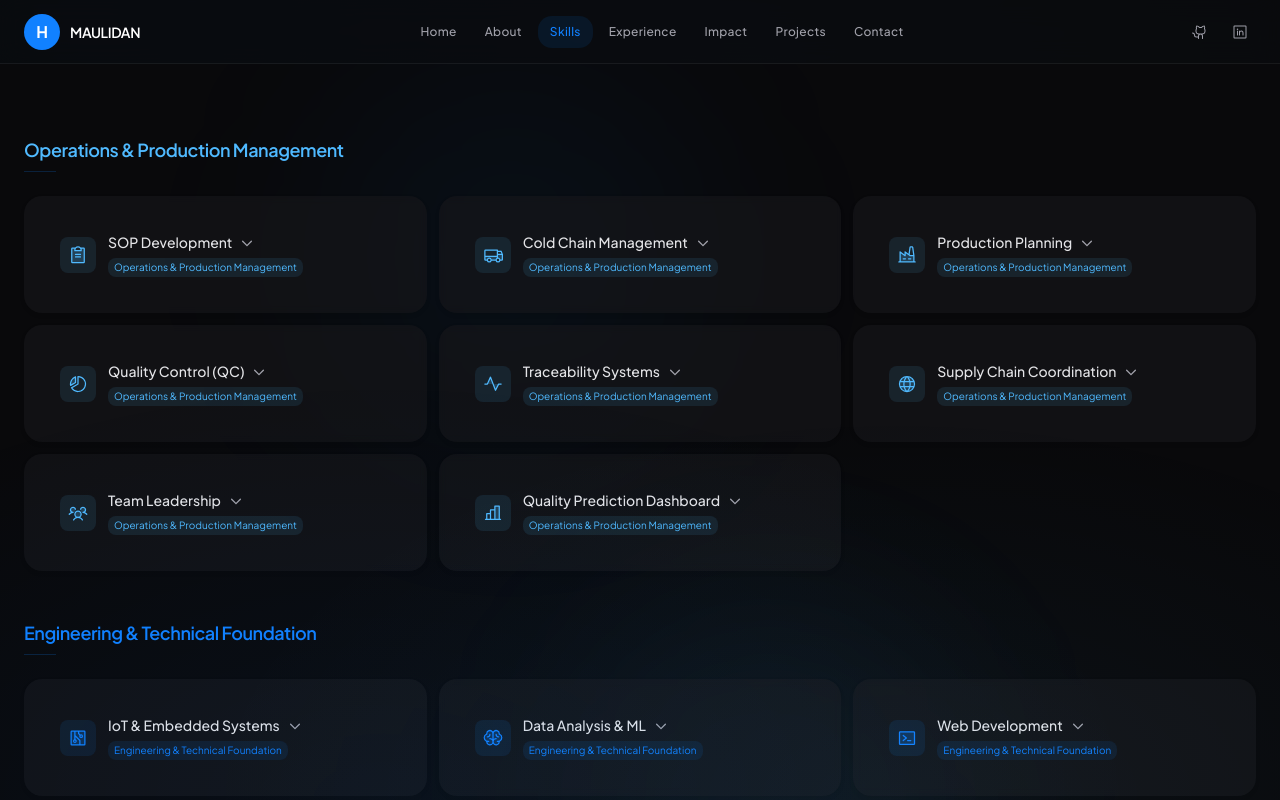
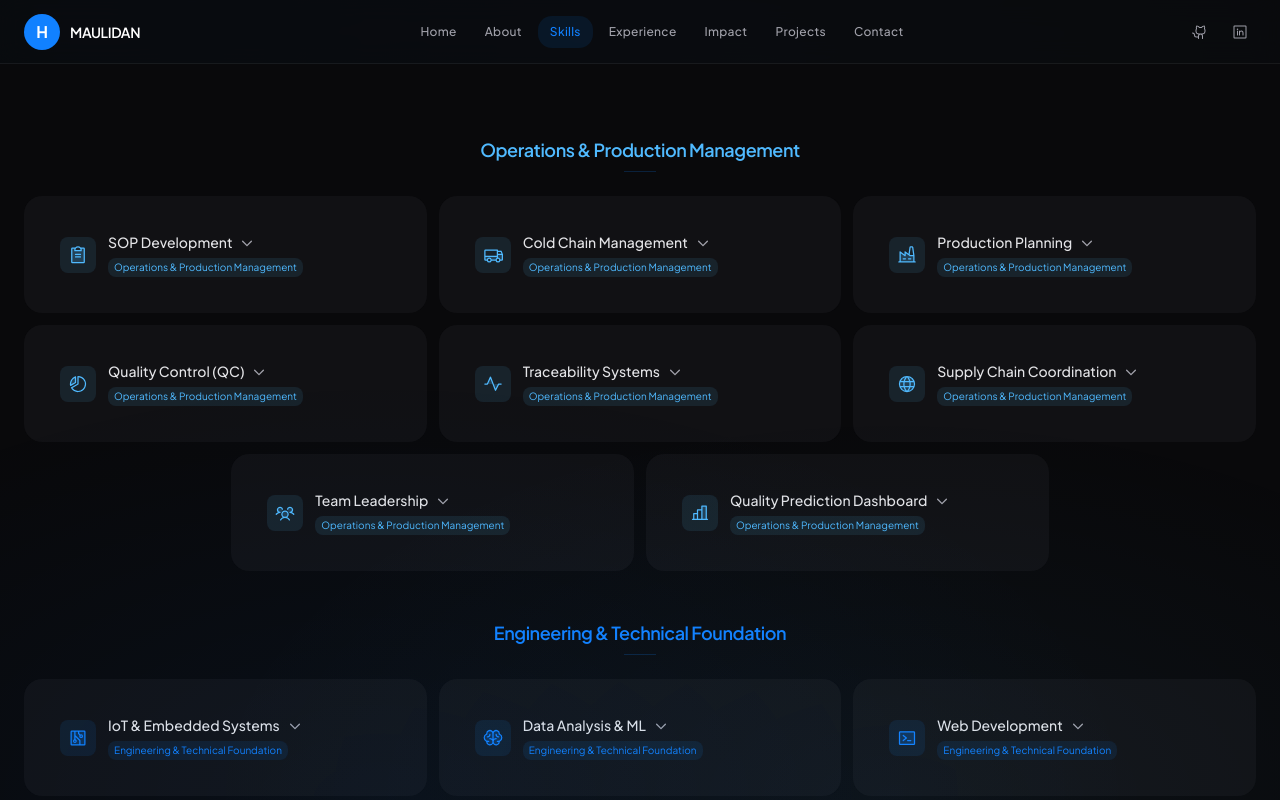
Before and after one commit to hafizhmaulidan15/my-portfolio, a React (Vite) app: page /skills in a window 1280 px wide. Shown: the top 800 px of the page. Built offline with nearby package versions, Linux system fonts and the light colour scheme.

Commit message:
refactor: redesign Skills — bento tiles, no blur/fade/glow, centered layout

```diff
--- a/src/components/Skills.jsx
+++ b/src/components/Skills.jsx
@@ -1,169 +1,80 @@
 import { useState } from 'react';
-import { motion, AnimatePresence } from 'framer-motion';
 import {
-    ChartBar,
-    Globe, Wrench, Circuitry, TerminalWindow,
-    Factory, ChartPieSlice, Truck, ClipboardText, UsersThree, Pulse,
-    Brain, CaretDown, ArrowUpRight
+    Brain, CaretDown, ChartBar, ChartPieSlice, ClipboardText,
+    Circuitry, Factory, Globe, Pulse, TerminalWindow,
+    Truck, UsersThree, Wrench, ArrowUpRight
 } from '@phosphor-icons/react';
 import { GlassPanel } from './ui/GlassPanel';
 
-const Skills = () => {
-    const [expandedSkills, setExpandedSkills] = useState(new Set());
-
-    const toggleSkill = (id) => {
-        setExpandedSkills(prev => {
-            const next = new Set(prev);
-            if (next.has(id)) next.delete(id);
-            else next.add(id);
-            return next;
-        });
-    };
-
-    const skillGroups = [
+const sections = [
     {
         title: 'Operations & Production Management',
         accentColor: 'text-accent-blue',
         iconBg: 'bg-accent-blue/10',
-            borderColor: 'hover:border-accent-blue/30',
-            glow: 'hover:shadow-[0_0_20px_rgba(80,186,255,0.08)]',
         tagColor: 'bg-accent-blue/10 text-accent-blue',
-            gradient: 'from-accent-blue to-primary',
         skills: [
-                {
-                    name: 'SOP Development',
-                    icon: <ClipboardText size={20} weight="duotone" />,
-                    context: 'Designed and implemented SOP architecture for pasteurization, QC, cold chain, and peroxide falsification testing at Rumah Susu Indonesia.',
-                    project: 'Rumah Susu Indonesia'
-                },
-                {
-                    name: 'Cold Chain Management',
-                    icon: <Truck size={20} weight="duotone" />,
-                    context: 'Upgraded cold chain with reinforced belts to prevent box damage. Maintained 2–8°C across cooling, storage, and distribution.',
-                    project: 'Rumah Susu Indonesia'
-                },
-                {
-                    name: 'Production Planning',
-                    icon: <Factory size={20} weight="duotone" />,
-                    context: 'Managing 2,000–3,500L/week capacity across pasteurized milk and moza cheese production with a lean team of 4.',
-                    project: 'Rumah Susu Indonesia'
-                },
-                {
-                    name: 'Quality Control (QC)',
-                    icon: <ChartPieSlice size={20} weight="duotone" />,
-                    context: 'Lactoscan analysis, pH/TS/added water monitoring, alcohol & peroxide tests, organoleptic evaluation. Reject rate under 1%.',
-                    project: 'Rumah Susu Indonesia'
-                },
-                {
-                    name: 'Traceability Systems',
-                    icon: <Pulse size={20} weight="duotone" />,
-                    context: 'Implemented 3-batch sample retention for spoilage traceability from production through delivery.',
-                    project: 'Rumah Susu Indonesia'
-                },
-                {
-                    name: 'Supply Chain Coordination',
-                    icon: <Globe size={20} weight="duotone" />,
-                    context: 'Raw milk supply coordination with KPS cooperatives, delivery scheduling, and stock reconciliation.',
-                    project: 'Rumah Susu Indonesia'
-                },
-                {
-                    name: 'Team Leadership',
-                    icon: <UsersThree size={20} weight="duotone" />,
-                    context: 'Leading a 4-person production team at Rumah Susu Indonesia Tasikmalaya across all operational shifts.',
-                    project: null
-                },
-                {
-                    name: 'Quality Prediction Dashboard',
-                    icon: <ChartBar size={20} weight="duotone" />,
-                    context: 'Built a real-time milk quality prediction tool using Random Forest & XGBoost, predicting grade from 7 production parameters.',
-                    project: 'Milk Quality Prediction'
-                },
+            { name: 'SOP Development', icon: <ClipboardText size={20} weight="duotone" />, context: 'Designed and implemented SOP architecture for pasteurization, QC, cold chain, and peroxide falsification testing at Rumah Susu Indonesia.', project: 'Rumah Susu Indonesia' },
+            { name: 'Cold Chain Management', icon: <Truck size={20} weight="duotone" />, context: 'Upgraded cold chain with reinforced belts to prevent box damage. Maintained 2-8°C across cooling, storage, and distribution.', project: 'Rumah Susu Indonesia' },
+            { name: 'Production Planning', icon: <Factory size={20} weight="duotone" />, context: 'Managing 2,000-3,500L/week capacity across pasteurized milk and moza cheese production with a lean team of 4.', project: 'Rumah Susu Indonesia' },
+            { name: 'Quality Control (QC)', icon: <ChartPieSlice size={20} weight="duotone" />, context: 'Lactoscan analysis, pH/TS/added water monitoring, alcohol & peroxide tests, organoleptic evaluation. Reject rate under 1%.', project: 'Rumah Susu Indonesia' },
+            { name: 'Traceability Systems', icon: <Pulse size={20} weight="duotone" />, context: 'Implemented 3-batch sample retention for spoilage traceability from production through delivery.', project: 'Rumah Susu Indonesia' },
+            { name: 'Supply Chain Coordination', icon: <Globe size={20} weight="duotone" />, context: 'Raw milk supply coordination with KPS cooperatives, delivery scheduling, and stock reconciliation.', project: 'Rumah Susu Indonesia' },
+            { name: 'Team Leadership', icon: <UsersThree size={20} weight="duotone" />, context: 'Leading a 4-person production team at Rumah Susu Indonesia Tasikmalaya across all operational shifts.', project: null },
+            { name: 'Quality Prediction Dashboard', icon: <ChartBar size={20} weight="duotone" />, context: 'Built a real-time milk quality prediction tool using Random Forest & XGBoost, predicting grade from 7 production parameters.', project: 'Milk Quality Prediction' },
         ]
     },
     {
         title: 'Engineering & Technical Foundation',
         accentColor: 'text-primary',
         iconBg: 'bg-primary/10',
-            borderColor: 'hover:border-primary/30',
-            glow: 'hover:shadow-[0_0_20px_rgba(17,129,255,0.08)]',
         tagColor: 'bg-primary/10 text-primary',
-            gradient: 'from-primary to-accent-blue',
         skills: [
-                {
-                    name: 'IoT & Embedded Systems',
-                    icon: <Circuitry size={20} weight="duotone" />,
-                    context: 'ESP32/Arduino firmware development, sensor integration, MQTT communication — deployed in 5+ monitoring and automation projects.',
-                    project: 'Flood Detection & Monitoring System'
+            { name: 'IoT & Embedded Systems', icon: <Circuitry size={20} weight="duotone" />, context: 'ESP32/Arduino firmware development, sensor integration, MQTT communication — deployed in 5+ monitoring and automation projects.', project: 'Flood Detection & Monitoring System' },
+            { name: 'Data Analysis & ML', icon: <Brain size={20} weight="duotone" />, context: 'Python (Pandas, NumPy), Random Forest, XGBoost for milk quality prediction and market screening across 660+ companies.', project: 'IDX Market Screener' },
+            { name: 'Web Development', icon: <TerminalWindow size={20} weight="duotone" />, context: 'React, JavaScript, HTML/CSS for portfolio, company profiles, educational platforms, and internal dashboards.', project: 'DR.MATT Company Profile' },
+            { name: 'Networking', icon: <Globe size={20} weight="duotone" />, context: 'Certified Junior Network Engineer (Kominfo DTS) — VLAN, OSPF, IPv4/IPv6, Cisco automation.', project: null },
+            { name: 'IT Support & Hardware', icon: <Wrench size={20} weight="duotone" />, context: 'BNSP-certified Hardware Installation Supervisor. PC assembly, troubleshooting, and on-site installation.', project: null },
+        ]
     },
-                {
-                    name: 'Data Analysis & ML',
-                    icon: <Brain size={20} weight="duotone" />,
-                    context: 'Python (Pandas, NumPy), Random Forest, XGBoost for milk quality prediction and market screening across 660+ companies.',
-                    project: 'IDX Market Screener'
-                },
-                {
-                    name: 'Web Development',
-                    icon: <TerminalWindow size={20} weight="duotone" />,
-                    context: 'React, JavaScript, HTML/CSS for portfolio, company profiles, educational platforms, and internal dashboards.',
-                    project: 'DR.MATT Company Profile'
-                },
-                {
-                    name: 'Networking',
-                    icon: <Globe size={20} weight="duotone" />,
-                    context: 'Certified Junior Network Engineer (Kominfo DTS) — VLAN, OSPF, IPv4/IPv6, Cisco automation.',
-                    project: null
-                },
-                {
-                    name: 'IT Support & Hardware',
-                    icon: <Wrench size={20} weight="duotone" />,
-                    context: 'BNSP-certified Hardware Installation Supervisor. PC assembly, troubleshooting, and on-site installation.',
-                    project: null
-                },
-            ]
-        }
 ];
+
+const Skills = () => {
+    const [expanded, setExpanded] = useState(new Set());
+
+    const toggle = (id) => {
+        setExpanded(prev => {
+            const next = new Set(prev);
+            next.has(id) ? next.delete(id) : next.add(id);
+            return next;
+        });
+    };
 
     return (
         <section id="skills" className="py-12 md:py-[72px] bg-background relative overflow-hidden">
-            <div className="absolute top-0 left-1/4 w-96 h-96 bg-primary/5 blur-[100px] rounded-full pointer-events-none"></div>
-            <div className="absolute bottom-0 right-1/4 w-96 h-96 bg-accent-blue/5 blur-[100px] rounded-full pointer-events-none"></div>
-            <div className="absolute top-1/2 left-0 w-72 h-72 bg-accent-blue/4 blur-[80px] rounded-full pointer-events-none"></div>
+            <div className="container mx-auto px-4 sm:px-6 max-w-[1400px] space-y-8 md:space-y-12">
+                {sections.map((section, si) => (
+                    <div key={si} className="space-y-4 md:space-y-6">
+                        <div className="section-title space-y-2 text-center">
+                            <h3 className={`text-[18px] font-semibold tracking-tight ${section.accentColor}`}>
+                                {section.title}
+                            </h3>
+                            <div className="bg-primary/20 h-px w-8 mx-auto"></div>
+                        </div>
 
-            <div className="container mx-auto px-4 sm:px-6 max-w-[1400px] space-y-8 md:space-y-12">
-                {skillGroups.map((group, groupIdx) => (
-                        <div key={groupIdx} className="space-y-4 md:space-y-6">
-                        <motion.div
-                            initial={{ opacity: 0, x: -20 }}
-                            whileInView={{ opacity: 1, x: 0 }}
-                            viewport={{ once: true }}
-                            transition={{ delay: groupIdx * 0.1 }}
-                            className="space-y-2"
-                        >
-                            <h3 className={`text-[18px] font-semibold tracking-tight ${group.accentColor}`}>
-                                {group.title}
-                            </h3>
-                            <div className="bg-primary/20 h-px w-8"></div>
-                        </motion.div>
-
-                        <div className="grid grid-cols-1 md:grid-cols-2 lg:grid-cols-3 gap-2 md:gap-3">
-                            {group.skills.map((skill, skillIdx) => {
-                                const skillId = `${groupIdx}-${skillIdx}`;
-                                const isExpanded = expandedSkills.has(skillId);
+                        <div className="flex flex-wrap justify-center gap-2 md:gap-3">
+                            {section.skills.map((skill, ski) => {
+                                const id = `${si}-${ski}`;
+                                const open = expanded.has(id);
                                 return (
-                                    <motion.div
-                                        key={skillId}
-                                        initial={{ opacity: 0, y: 20 }}
-                                        whileInView={{ opacity: 1, y: 0 }}
-                                        viewport={{ once: true }}
-                                        transition={{ delay: groupIdx * 0.1 + skillIdx * 0.05 }}
-                                    >
                                     <GlassPanel
+                                        key={id}
                                         variant="borderless"
-                                            className={`cursor-pointer transition-all duration-200 shadow-floating ${group.glow}`}
-                                            onClick={() => toggleSkill(skillId)}
+                                        noHover
+                                        className={`skill-card cursor-pointer transition-all duration-200 w-full sm:w-[calc(50%-4px)] lg:w-[calc(33.333%-8px)]`}
+                                        onClick={() => toggle(id)}
                                     >
                                         <div className="flex items-center gap-3 p-3">
-                                                <div className={`p-2 ${group.iconBg} rounded-sm ${group.accentColor} transition-transform`}>
+                                            <div className={`p-2 ${section.iconBg} rounded-sm ${section.accentColor} transition-transform`}>
                                                 {skill.icon}
                                             </div>
                                             <div className="flex-1 min-w-0">
@@ -173,29 +84,18 @@ const Skills = () => {
                                                     </span>
                                                     <CaretDown
                                                         size={14}
-                                                            className={`text-text-tertiary flex-shrink-0 transition-transform duration-200 ${isExpanded ? 'rotate-180' : ''}`}
+                                                        className={`text-text-tertiary flex-shrink-0 transition-transform duration-200 ${open ? 'rotate-180' : ''}`}
                                                         weight="bold"
                                                     />
                                                 </div>
-                                                    <span className={`inline-block text-[10px] px-1.5 py-0.5 rounded-sm ${group.tagColor} mt-0.5`}>
-                                                        {group.title}
+                                                <span className={`inline-block text-[10px] px-1.5 py-0.5 rounded-sm ${section.tagColor} mt-0.5`}>
+                                                    {section.title}
                                                 </span>
                                             </div>
                                         </div>
-
-                                            <AnimatePresence>
-                                                {isExpanded && (
-                                                    <motion.div
-                                                        initial={{ height: 0, opacity: 0 }}
-                                                        animate={{ height: 'auto', opacity: 1 }}
-                                                        exit={{ height: 0, opacity: 0 }}
-                                                        transition={{ duration: 0.2, ease: 'easeInOut' }}
-                                                        className="overflow-hidden"
-                                                    >
+                                        <div className={`overflow-hidden transition-all duration-200 ${open ? 'max-h-40 opacity-100' : 'max-h-0 opacity-0'}`}>
                                             <div className="px-3 pb-4 pt-3 space-y-2.5">
-                                                            <p className="text-text-tertiary text-[12.5px] leading-relaxed">
-                                                                {skill.context}
-                                                            </p>
+                                                <p className="text-text-tertiary text-[12.5px] leading-relaxed">{skill.context}</p>
                                                 {skill.project && (
                                                     <div className="flex items-center gap-1.5 text-primary text-[12px] font-medium">
                                                         <ArrowUpRight size={14} weight="bold" />
@@ -203,11 +103,8 @@ const Skills = () => {
                                                     </div>
                                                 )}
                                             </div>
-                                                    </motion.div>
-                                                )}
-                                            </AnimatePresence>
+                                        </div>
                                     </GlassPanel>
-                                    </motion.div>
                                 );
                             })}
                         </div>
@@ -217,5 +114,4 @@ const Skills = () => {
         </section>
     );
 };
-
 export default Skills;
```
Lines whose indentation alone changed are shown as unchanged.
